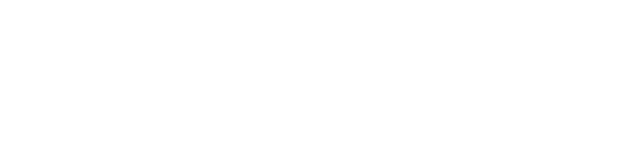
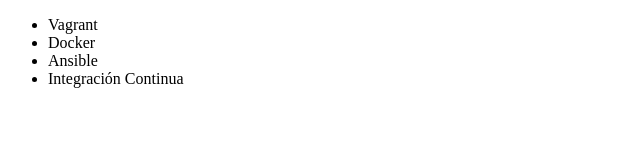
Before and after one commit to paul3183/Alura-git, a plain HTML site: page index.html in a window 1280 px wide. Shown: the whole page, without its empty margins (0-640 px from the left). Drawn offline with Linux system fonts and the light colour scheme.

Commit message:
finish index

```diff
--- a/index.html
+++ b/index.html
@@ -5,11 +5,16 @@
   <meta charset="UTF-8">
   <meta http-equiv="X-UA-Compatible" content="IE=edge">
   <meta name="viewport" content="width=device-width, initial-scale=1.0">
-  <title>Document</title>
+  <title>Cursos de Alura</title>
 </head>
 
 <body>
-
+  <ul>
+    <li>Vagrant</li>
+    <li>Docker</li>
+    <li>Ansible</li>
+    <li>Integración Continua</li>
+  </ul>
 </body>
 
 </html>
```
